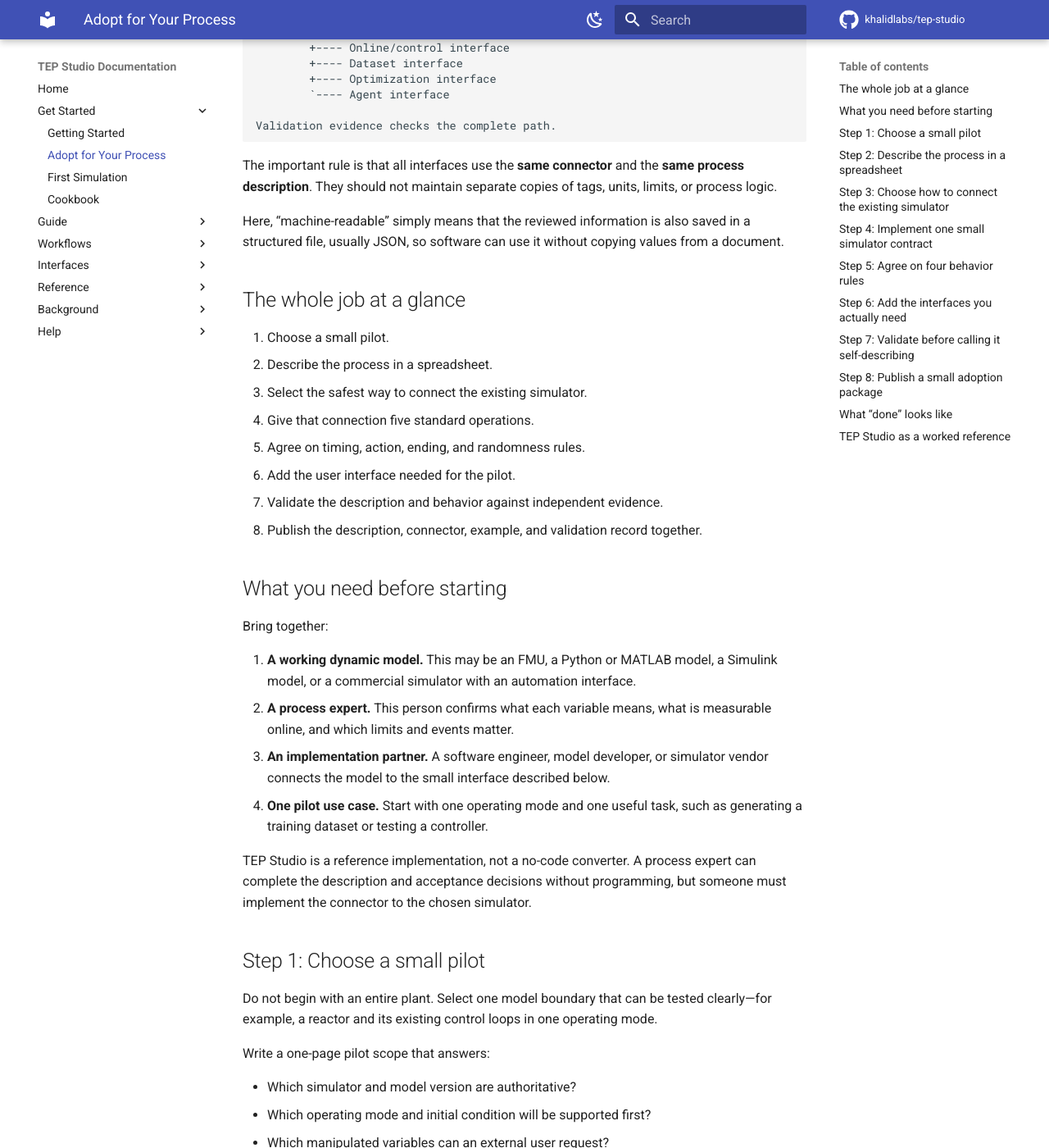
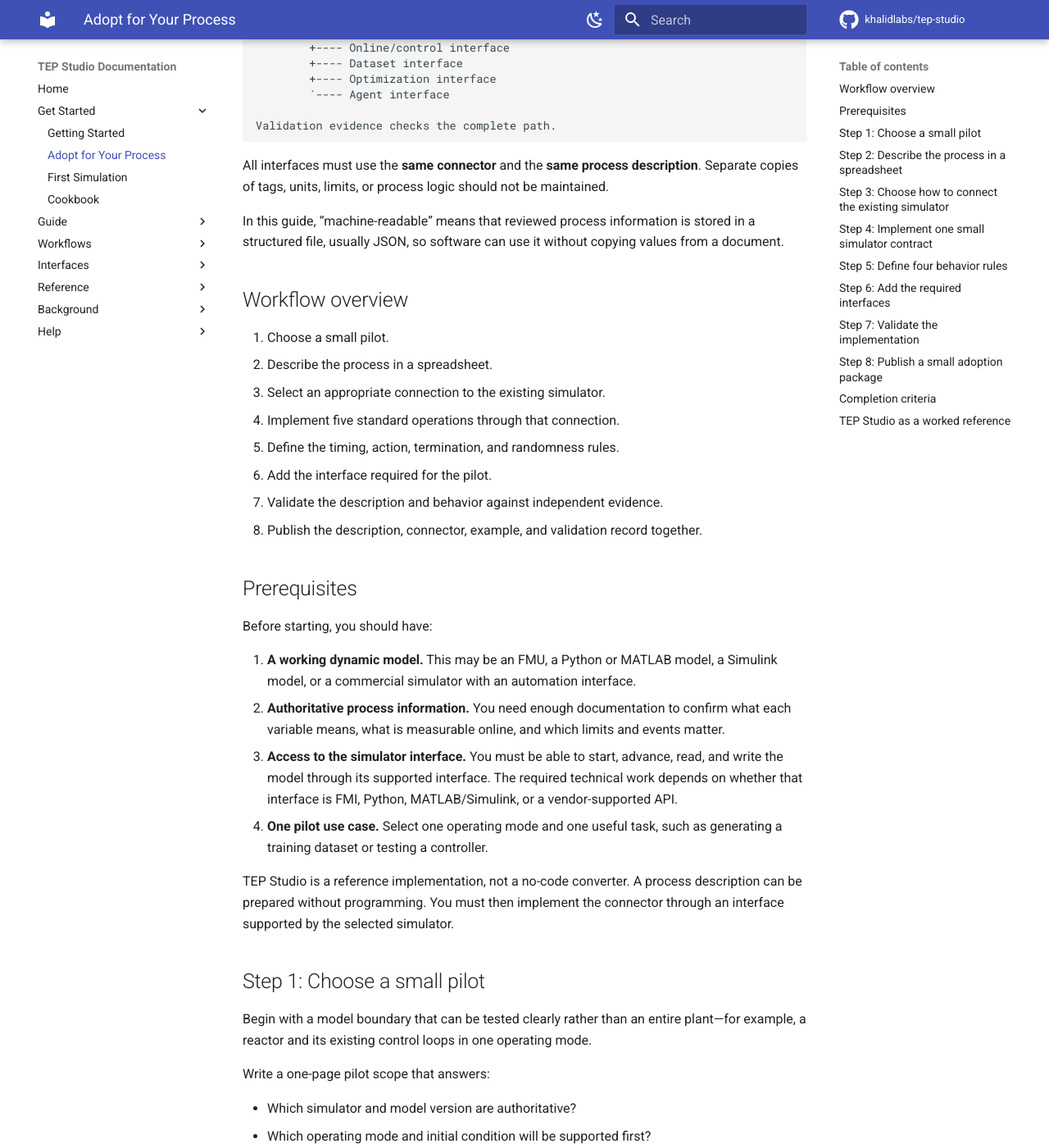
Before and after one commit to khalidlabs/tep-studio, an MkDocs documentation site: the page built from docs/adoption.md, in a window 1280 px wide and 1400 px high, scrolled down 409 px. Shown: the whole window at 82% size. Built offline with MkDocs 1.6.1 and Material for MkDocs 9.7.7, drawn with Linux system fonts in a browser that asks for light colours; comment, search, counter and statistics services are not loaded; some of the changed text lies outside the part shown.

Commit message:
docs: formalize process adoption guide

````diff
--- a/docs/adoption.md
+++ b/docs/adoption.md
@@ -1,12 +1,11 @@
-# Adopt the Architecture for Your Own Process
+# Adopting the Architecture for Another Process
 
-This guide is for a process owner who has a dynamic model of a process other
-than the Tennessee Eastman Process (TEP) and wants to apply the architecture in
-the paper.
+This guide explains how to apply the architecture described in the paper to a
+dynamic model of a process other than the Tennessee Eastman Process (TEP).
 
-You do **not** need to replace your simulator, rewrite its equations in Python,
-or use the same software as TEP Studio. You keep the simulator you already trust
-and add three things around it:
+You do **not** need to replace a validated simulator, rewrite its equations in
+Python, or use the TEP Studio software stack. Retain the existing simulator and
+add three elements around it:
 
 ```text
 Your existing simulator
@@ -24,66 +23,70 @@
 Validation evidence checks the complete path.
 ```
 
-The important rule is that all interfaces use the **same connector** and the
-**same process description**. They should not maintain separate copies of tags,
-units, limits, or process logic.
+All interfaces must use the **same connector** and the **same process
+description**. Separate copies of tags, units, limits, or process logic should
+not be maintained.
 
-Here, “machine-readable” simply means that the reviewed information is also
-saved in a structured file, usually JSON, so software can use it without copying
-values from a document.
+In this guide, “machine-readable” means that reviewed process information is
+stored in a structured file, usually JSON, so software can use it without
+copying values from a document.
 
-## The whole job at a glance
+## Workflow overview
 
 1. Choose a small pilot.
 2. Describe the process in a spreadsheet.
-3. Select the safest way to connect the existing simulator.
-4. Give that connection five standard operations.
-5. Agree on timing, action, ending, and randomness rules.
-6. Add the user interface needed for the pilot.
+3. Select an appropriate connection to the existing simulator.
+4. Implement five standard operations through that connection.
+5. Define the timing, action, termination, and randomness rules.
+6. Add the interface required for the pilot.
 7. Validate the description and behavior against independent evidence.
 8. Publish the description, connector, example, and validation record together.
 
-## What you need before starting
+## Prerequisites
 
-Bring together:
+Before starting, you should have:
 
 1. **A working dynamic model.** This may be an FMU, a Python or MATLAB model, a
    Simulink model, or a commercial simulator with an automation interface.
-2. **A process expert.** This person confirms what each variable means, what is
-   measurable online, and which limits and events matter.
-3. **An implementation partner.** A software engineer, model developer, or
-   simulator vendor connects the model to the small interface described below.
-4. **One pilot use case.** Start with one operating mode and one useful task,
+2. **Authoritative process information.** You need enough documentation to
+   confirm what each variable means, what is measurable online, and which limits
+   and events matter.
+3. **Access to the simulator interface.** You must be able to start, advance,
+   read, and write the model through its supported interface. The required
+   technical work depends on whether that interface is FMI, Python,
+   MATLAB/Simulink, or a vendor-supported API.
+4. **One pilot use case.** Select one operating mode and one useful task,
    such as generating a training dataset or testing a controller.
 
 TEP Studio is a reference implementation, not a no-code converter. A process
-expert can complete the description and acceptance decisions without
-programming, but someone must implement the connector to the chosen simulator.
+description can be prepared without programming. You must then implement the
+connector through an interface supported by the selected simulator.
 
 ## Step 1: Choose a small pilot
 
-Do not begin with an entire plant. Select one model boundary that can be tested
-clearly—for example, a reactor and its existing control loops in one operating
+Begin with a model boundary that can be tested clearly rather than an entire
+plant—for example, a reactor and its existing control loops in one operating
 mode.
 
 Write a one-page pilot scope that answers:
 
 - Which simulator and model version are authoritative?
 - Which operating mode and initial condition will be supported first?
-- Which manipulated variables can an external user request?
+- Which manipulated variables may be requested externally?
 - Which measurements are actually available online?
 - Which shutdowns, constraints, or completion events end a run?
-- What first interface is useful: a dataset, online control, optimization, or an
-  agent?
+- Which interface is required first: dataset generation, online control,
+  optimization, or agent access?
 
 **Output of this step:** a bounded pilot that can be accepted or rejected using
 known scenarios.
 
 ## Step 2: Describe the process in a spreadsheet
 
-Complete the [process-description worksheet](adoption-process-description-template.csv)
-with the process expert. The example rows can be replaced with the tags from your
-model.
+Complete the
+[process-description worksheet](adoption-process-description-template.csv)
+using the authoritative tags and definitions for the model. Replace the example
+rows with the variables from your process.
 
 Record at least the following:
 
@@ -101,13 +104,12 @@
 Unknown information should be left unset or marked unknown; it should not be
 guessed.
 
-**Output of this step:** one reviewed register of process meaning. The technical
-team will later convert this worksheet to JSON or another structured file that
-software can read.
+**Output of this step:** one reviewed register of process meaning, converted to
+JSON or another structured format that software can read.
 
 ## Step 3: Choose how to connect the existing simulator
 
-Use the least invasive connection available:
+Use the least invasive supported connection:
 
 | Your current model | Practical starting point |
 | --- | --- |
@@ -117,18 +119,18 @@
 | Commercial or proprietary simulator | Use a vendor-supported connection, such as an FMU, COM, REST, or OPC interface. Do not duplicate the process equations. |
 | Equations only | Implement and validate a numerical model first. This is a larger modeling project, not merely an interface task. |
 
-The connector should translate between your simulator's native tags or arrays and
-the names in the process-description worksheet. It should not redefine the
-physics.
+The connector must translate between the simulator's native tags or arrays and
+the names in the process-description worksheet. It must not redefine the
+process equations.
 
-**Output of this step:** a documented connection method and a named owner for its
-implementation.
+**Output of this step:** a documented connection method and an implementation
+plan for the connector.
 
 ## Step 4: Implement one small simulator contract
 
-Ask the implementation partner to expose five operations:
+Expose five operations through the connector:
 
-| Operation | Meaning in plain language |
+| Operation | Purpose |
 | --- | --- |
 | `reset` | Start a new run from a declared operating mode or initial condition. |
 | `advance` | Apply requested inputs and disturbances for one declared interval, advance the model, and return the result. |
@@ -150,10 +152,9 @@
 **Output of this step:** one successful reset-and-advance example whose results
 have clear names and units.
 
-## Step 5: Agree on four behavior rules
+## Step 5: Define four behavior rules
 
-Before building user interfaces, the process owner and implementer must agree on
-four rules:
+Before building interfaces, define four rules:
 
 1. **Time and availability.** A value is exposed only when it would be available
    in operation. Sampled analyzers retain their sampling, delay, and hold
@@ -170,30 +171,30 @@
 Put these decisions in the process description. Do not leave them only in a user
 manual.
 
-**Output of this step:** an approved interaction contract with no ambiguous time,
-action, ending, or random-seed conventions.
+**Output of this step:** a documented interaction contract with no ambiguous
+time, action, termination, or random-seed conventions.
 
-## Step 6: Add the interfaces you actually need
+## Step 6: Add the required interfaces
 
 Build each interface as a view over the same description and `advance` result:
 
 | Need | Interface to add | What it reuses |
 | --- | --- | --- |
-| Run the model interactively or from a controller | Online/control interface | Published measurements, allowed actions, limits, events, and time semantics |
+| Run the model interactively or from a controller | Online/control interface | Published measurements, permitted actions, limits, events, and time semantics |
 | Generate data for ML, monitoring, or system identification | Dataset interface | The same transitions, written as named interval records with units and a record of how the run was produced |
 | Evaluate candidate decisions over a horizon | Optimization interface | Snapshot/restore, constraints, objective terms, and deterministic rollout settings |
 | Let an AI assistant discover and run the model | Agent interface | The same names, descriptions, allowed ranges, scenario fields, and validation rules |
 
-Start with the core plus the one interface selected in Step 1. Add the others only
-when there is a real use case. The architecture does not require four separate
-simulator implementations.
+Start with the core and the interface selected in Step 1. Add other interfaces
+only when they are required. The architecture does not require separate
+simulator implementations for each interface.
 
 **Output of this step:** the pilot task working through a generated interface,
 without a second variable catalog or second copy of the equations.
 
-## Step 7: Validate before calling it self-describing
+## Step 7: Validate the implementation
 
-Use independent evidence wherever possible. At minimum, require these checks:
+Use independent evidence wherever possible. At minimum, perform these checks:
 
 | Check | Passing result |
 | --- | --- |
@@ -213,7 +214,7 @@
 
 ## Step 8: Publish a small adoption package
 
-Give future users these six items:
+Publish these six items:
 
 1. `process_description.json` — the reviewed process register and interaction
    rules, with a content hash.
@@ -227,13 +228,13 @@
 6. A short README — how to install or connect, run the example, and interpret the
    result.
 
-For an initial deployment, portable files are enough. An external database,
+For an initial deployment, portable files are sufficient. An external database,
 message broker, or cloud platform is optional and should be introduced only when
-the operating environment requires it.
+required by the operating environment.
 
-## What “done” looks like
+## Completion criteria
 
-Your pilot is complete when a new user can:
+The pilot is complete when another user can:
 
 - read one description and understand the supported variables and rules;
 - start and advance the trusted simulator through one connector;
@@ -257,8 +258,8 @@
 | Agent interface | Six MCP tools served by `tep-mcp` |
 | Validation evidence | Schema-conformance tests and generated validation artifacts |
 
-Developers evaluating the reference implementation can install it and export its
-complete description with:
+The reference implementation can be installed and its complete description
+exported with:
 
 ```bash
 python3 -m pip install -e .
````
